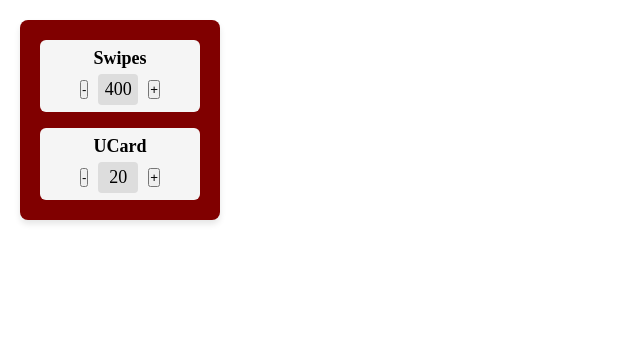
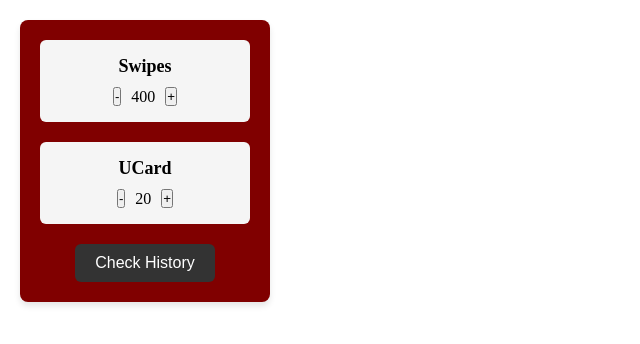
Before and after one commit to MominHumayon/326FinalProject, a plain HTML site: page frontend/adithya/index.html in a window 1280 px wide. Shown: the whole page, without its empty margins (0-640 px from the left). Drawn offline with Linux system fonts and the light colour scheme.

Commit message:
history feature starting implementation

```diff
--- a/frontend/adithya/index.html
+++ b/frontend/adithya/index.html
@@ -27,7 +27,16 @@
             <button class="inc">+</button>
           </div>
         </div>
-      </div>
+
+        <!-- button to check history -->
+        <!-- <div class="section" id="history_section"> -->
+        <button id="history">Check History</button>
+
+        <div id="history_overlay" class="hidden">
+            <h2 class="title">Usage History</h2>
+            <p>This will include a graph or detailed past usage data.</p>
+        </div>
+    </div>
 
   </body>
 </html>
--- a/frontend/adithya/script.js
+++ b/frontend/adithya/script.js
@@ -4,6 +4,9 @@ const swipe_inc = document.querySelector("#swipe_section .inc");
 const swipe_dec = document.querySelector("#swipe_section .dec");
 const ucard_inc = document.querySelector("#ucard_section .inc");
 const ucard_dec = document.querySelector("#ucard_section .dec");
+
+const historyButton = document.getElementById("history");
+const historyOverlay = document.getElementById("history_overlay")
 
 // Function to load values from localStorage or set defaults
 function loadValues() {
@@ -34,5 +37,10 @@ ucard_dec.addEventListener("click", () => {
     localStorage.setItem("ucard", ucard.textContent);
 });
 
+
+historyButton.addEventListener("click", () => {
+    historyOverlay.classList.toggle("hidden");
+})
+
 // Load values from localStorage when the page loads
 loadValues();
--- a/frontend/adithya/styles.css
+++ b/frontend/adithya/styles.css
@@ -1,5 +1,3 @@
-/* Overall this styling should be considred a small feature, there is a good amount of code here.  */
-/* I can modify the styling a bit more later, I am thinking to make it less wide, make each section a bit taller. Such that I can stack the buttons */
 * {
   margin: 0;
   padding: 0;
@@ -7,16 +5,16 @@
 }
 
 .container {
-  width: 200px;
-  height: 200px;
+  width: 250px;
+  height: auto;
   background-color: #800000;
   padding: 20px;
-  border-radius: 8px;          /* Rounded corners */
-  box-shadow: 0 4px 6px rgba(0, 0, 0, 0.1); /* Subtle shadow */
+  border-radius: 8px;
+  box-shadow: 0 4px 6px rgba(0, 0, 0, 0.1);
   display: flex;
   flex-direction: column;
   align-items: center;
-  justify-content: space-between;
+  gap: 20px;
   position: absolute;
   top: 20px;
   left: 20px;
@@ -25,15 +23,15 @@
 .section {
   background-color: #f5f5f5;
   width: 100%;
-  height: 45%;                 /* Make each section fill the container */
-  padding: 8px;
-  border-radius: 6px;           /* Rounded corners */
+  height: auto;
+  padding: 16px;
+  border-radius: 6px;
   color: black;
 }
 
 .title {
   font-size: 18px;
-  margin-bottom: 5px;
+  margin-bottom: 10px;
   text-align: center;
 }
 
@@ -44,28 +42,48 @@
   gap: 10px;
 }
 
-.btn {
-  padding: 8px 16px;
+#history {
+  padding: 10px 20px;
   font-size: 16px;
   border: none;
-  border-radius: 4px;
+  border-radius: 6px;
   background-color: #333333;
-  color: #ffffff;
+  color: white;
   cursor: pointer;
   transition: background-color 0.3s ease;
 }
 
-/* This is a small feature, it leads to better UI experience.  */
-.btn:hover {
-  background-color: #555555; /* Lighter on hover */
+#history:hover {
+  background-color: #555555;
 }
 
-.number {
-  font-size: 18px;
-  width: 40px;
-  text-align: center;
-  background-color: #dddddd;
-  color: #000000;
-  padding: 5px 0;
-  border-radius: 4px;
+
+#history_overlay {
+  position: absolute;
+  top: 20;
+  left: 20;
+  width: 90%;
+  height: 70%;
+  background-color: white;
+  border-radius: 8px;
+  display: flex;
+  flex-direction: column;
+  align-items: center;
+  justify-content: center;
+  z-index: 1;
 }
+
+#history_overlay.hidden {
+  display: none;
+}
+
+#history_overlay .title {
+  font-size: 20px;
+  color: #000;
+  margin-bottom: 10px;
+}
+
+#history_overlay p {
+  font-size: 16px;
+  color: #333;
+}
```
